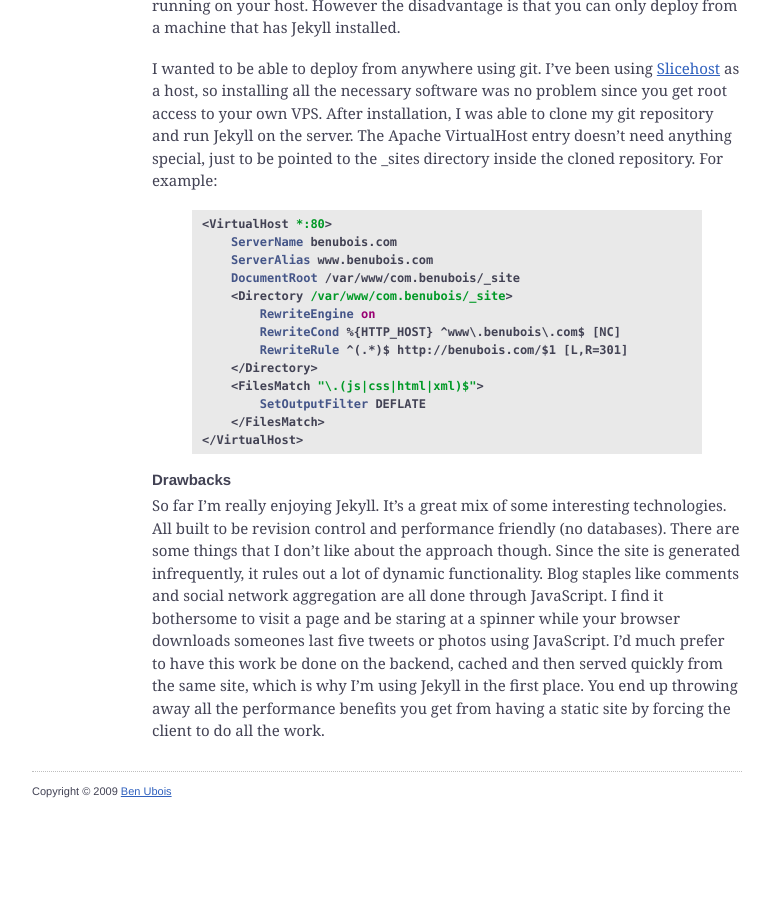
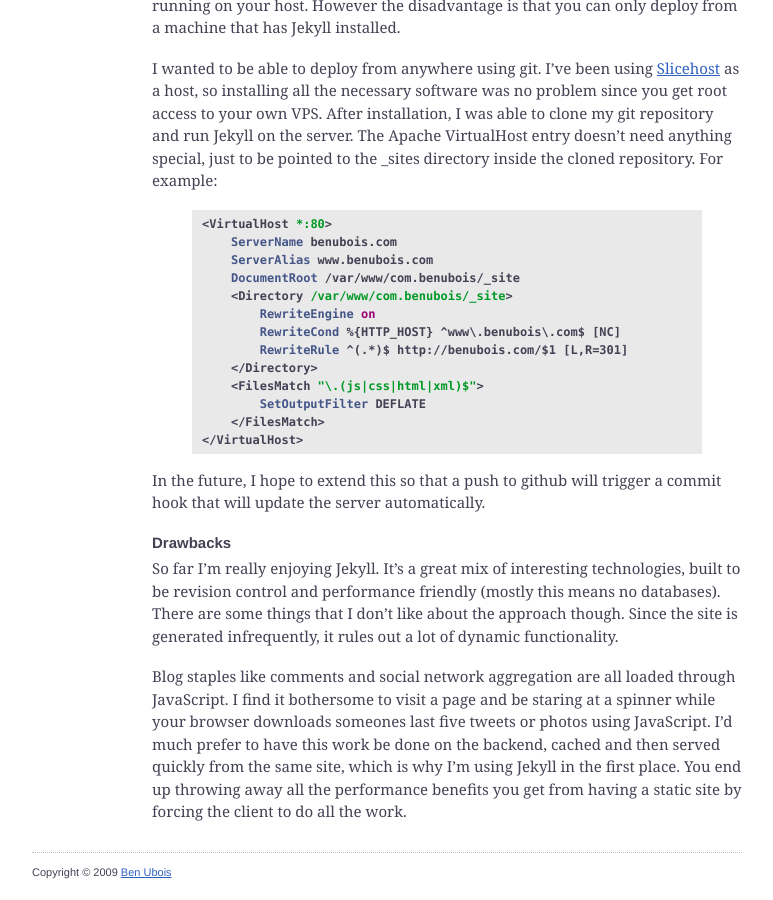
Before and after one commit to benubois/benubois.github.com, a Jekyll site: the page built from _posts/2009-10-11-jekyll.markdown, in a window 1280 px wide and 900 px high, scrolled down 1033 px. Shown: the whole window, without its empty margins (253-1026 px from the left). Built offline with Jekyll 4.4.1, drawn with Linux system fonts in a browser that asks for light colours; nearby versions of some CDN libraries; before the commit the page ends 1852 px from its top, so only the background shows below that.

Commit message:
Jekll post edits.

```diff
--- a/_posts/2009-10-11-jekyll.markdown
+++ b/_posts/2009-10-11-jekyll.markdown
@@ -56,8 +58,10 @@ I wanted to be able to deploy from anywhere using git. I’ve been using [Sliceh
 </VirtualHost>
 {% endhighlight %}
 
-[sh]: http://slicehost.com
+In the future, I hope to extend this so that a push to github will trigger a commit hook that will update the server automatically.
 
 ### Drawbacks
 
-So far I’m really enjoying Jekyll. It’s a great mix of some interesting technologies. All built to be revision control and performance friendly (no databases). There are some things that I don't like about the approach though. Since the site is generated infrequently, it rules out a lot of dynamic functionality. Blog staples like comments and social network aggregation are all done through JavaScript. I find it bothersome to visit a page and be staring at a spinner while your browser downloads someones last five tweets or photos using JavaScript. I’d much prefer to have this work be done on the backend, cached and then served quickly from the same site, which is why I’m using Jekyll in the first place. You end up throwing away all the performance benefits you get from having a static site by forcing the client to do all the work.
+So far I’m really enjoying Jekyll. It’s a great mix of interesting technologies, built to be revision control and performance friendly (mostly this means no databases). There are some things that I don't like about the approach though. Since the site is generated infrequently, it rules out a lot of dynamic functionality.
+
+Blog staples like comments and social network aggregation are all loaded through JavaScript. I find it bothersome to visit a page and be staring at a spinner while your browser downloads someones last five tweets or photos using JavaScript. I’d much prefer to have this work be done on the backend, cached and then served quickly from the same site, which is why I’m using Jekyll in the first place. You end up throwing away all the performance benefits you get from having a static site by forcing the client to do all the work.
```
Also changed, not shown: other parts of _posts/2009-10-11-jekyll.markdown (+2 -0 lines).
